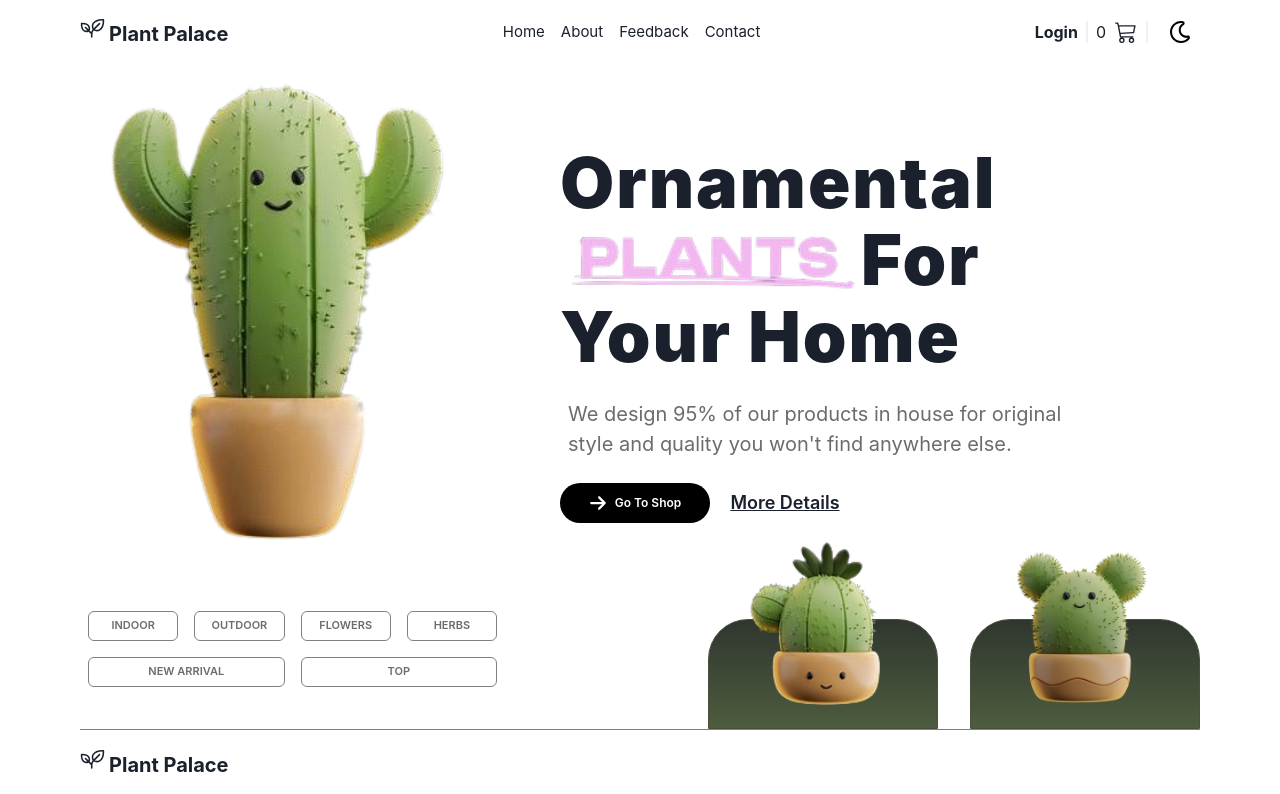
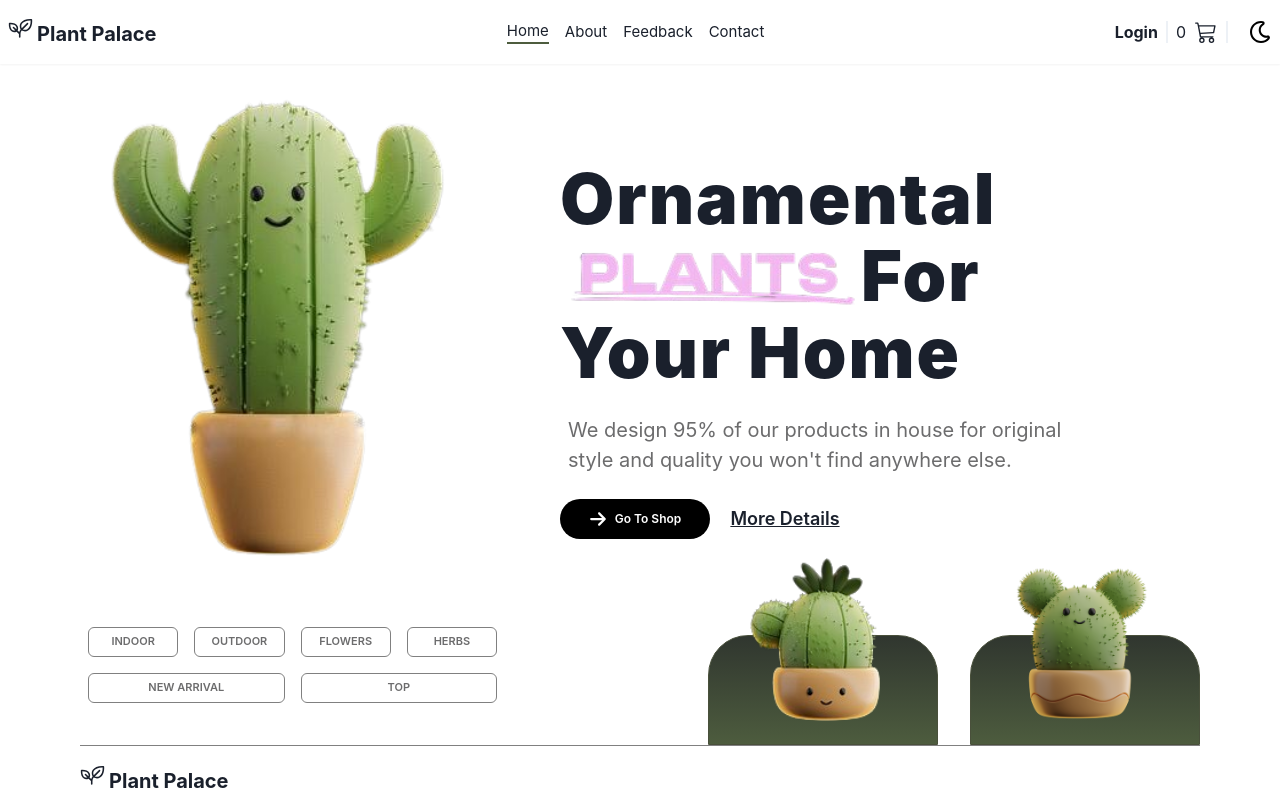
Before and after one commit to Fizahere/PlantPalace, a React (Vite) app: page / in a window 1280 px wide. Shown: the top 794 px of the page. Built offline with nearby package versions, Linux system fonts and the light colour scheme.

Commit message:
[fixed the navbar]

```diff
--- a/src/Layout/MainLayout.jsx
+++ b/src/Layout/MainLayout.jsx
@@ -15,7 +15,9 @@ const MainLayout = () => {
       >
         <Box px={{ base: 10, md: 20 }}>
           <Navbar />
+          <Box mt={20}>
           <Outlet />
+          </Box>
           <Footer />
         </Box>
       </Box>
--- a/src/components/Navbar.jsx
+++ b/src/components/Navbar.jsx
@@ -14,7 +14,7 @@ import {
 } from "@chakra-ui/react";
 import { App_Icons } from "../assets/constants/icons";
 import { Colors } from "../assets/constants/colors";
-import { Link, useNavigate } from "react-router-dom";
+import { Link, useLocation } from "react-router-dom";
 import Cart from "../pages/Cart";
 
 function Navbar() {
@@ -22,12 +22,22 @@ function Navbar() {
   const { colorMode, toggleColorMode } = useColorMode();
   const cartDrawer = useDisclosure();
   const [user, setUser] = useState(localStorage.getItem("user"));
-  // const navigate=useNavigate()
-  const cart = localStorage.getItem('cart');
+  const cart = localStorage.getItem("cart");
   const cartCount = cart ? JSON.parse(cart).length : 0;
+
+  const location = useLocation();
+
   return (
     <>
-      <Box>
+      <Box
+        position="fixed"
+        top={0}
+        left={0}
+        right={0}
+        bg={colorMode === "light" ? "white" : "gray.800"}
+        zIndex={999}
+        boxShadow="sm"
+      >
         <Flex h={16} alignItems="center" justifyContent="space-between">
           <IconButton
             size="md"
@@ -43,7 +53,7 @@ function Navbar() {
             onClick={isOpen ? onClose : onOpen}
           />
           <Link to={"/"}>
-            <Flex>
+            <Flex ml={2}>
               <Icon as={App_Icons.LOGO} fontSize={{ base: 20, md: 25 }} />{" "}
               <Text
                 mt={1}
@@ -69,6 +79,10 @@ function Navbar() {
                 rounded="md"
                 _hover={{ textDecoration: "none" }}
                 to="/"
+                style={{
+                  borderBottom:
+                    location.pathname === "/" ? "2px solid #4d5c3e" : "none",
+                }}
               >
                 Home
               </Link>
@@ -78,6 +92,12 @@ function Navbar() {
                 rounded="md"
                 _hover={{ textDecoration: "none" }}
                 to="/plant-palace/about-us"
+                style={{
+                  borderBottom:
+                    location.pathname === "/plant-palace/about-us"
+                      ? "2px solid #4d5c3e"
+                      : "none",
+                }}
               >
                 About
               </Link>
@@ -87,6 +107,12 @@ function Navbar() {
                 rounded="md"
                 _hover={{ textDecoration: "none" }}
                 to={"/plant-palace/feedback"}
+                style={{
+                  borderBottom:
+                    location.pathname === "/plant-palace/feedback"
+                      ? "2px solid #4d5c3e"
+                      : "none",
+                }}
               >
                 Feedback
               </Link>
@@ -96,6 +122,12 @@ function Navbar() {
                 rounded="md"
                 _hover={{ textDecoration: "none" }}
                 to="/plant-palace/contact-us"
+                style={{
+                  borderBottom:
+                    location.pathname === "/plant-palace/contact-us"
+                      ? "2px solid #4d5c3e"
+                      : "none",
+                }}
               >
                 Contact
               </Link>
@@ -110,7 +142,7 @@ function Navbar() {
                 fontSize={"15px"}
                 fontWeight={"bold"}
                 onClick={() => {
-                  if (confirm("are you sure?")) {
+                  if (confirm("Are you sure?")) {
                     localStorage.removeItem("user");
                     location.href = "/";
                   }
@@ -130,7 +162,7 @@ function Navbar() {
                 </Text>
               </Link>
             )}
-               <Divider
+            <Divider
               orientation="vertical"
               borderColor="inherit"
               height={"20px"}
```
